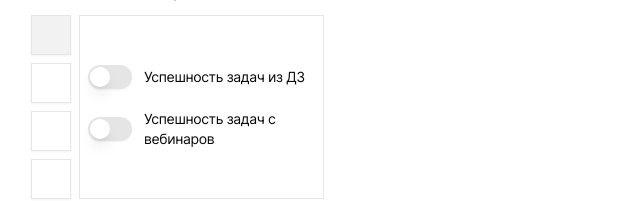
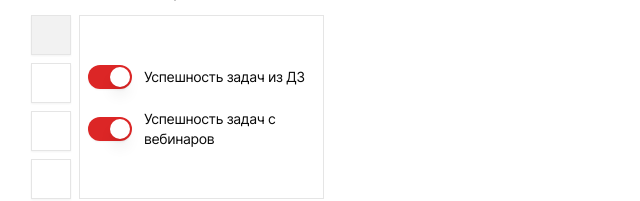
Before and after one commit to itsTPM/foxford-tools, a Vue app: page /#/ in a window 1280 px wide. Shown: the part 157-358 px from the top of the page, without its empty margins (0-640 px from the left). Built offline with nearby package versions, Linux system fonts and the light colour scheme; some icons are missing.

Commit message:
fix(useSettings): make settingGroups reactive

```diff
--- a/src/composables/useSettings.js
+++ b/src/composables/useSettings.js
@@ -1,7 +1,7 @@
-import { reactive, toRefs } from 'vue';
+import { reactive, toRefs, ref } from 'vue';
 import { IconBook2, IconPercentage, IconWand, IconNotebook } from '@tabler/icons-vue';
 
-const settingGroups = [
+const settingGroups = ref([
   {
     title: 'Проценты',
     id: 'percentages',
@@ -58,17 +58,17 @@ const settingGroups = [
       },
     ],
   },
-];
+]);
 
 const state = reactive({
   settings: {},
   isRefreshNeeded: false,
-  selectedSettingGroup: settingGroups[0],
+  selectedSettingGroup: settingGroups.value[0],
 });
 
 export function useSettings() {
   async function loadSettings() {
-    for (const settingGroup of settingGroups) {
+    for (const settingGroup of settingGroups.value) {
       for (const setting of settingGroup.settings) {
         const storageValue = localStorage.getItem(setting.id);
 
@@ -86,12 +86,12 @@ export function useSettings() {
   async function toggleSetting(settingId) {
     const newValue = !state.settings[settingId];
     await setSetting(settingId, newValue);
+    setIsRefreshNeeded(true);
   }
 
   async function setSetting(settingId, newValue) {
     state.settings[settingId] = newValue;
     localStorage.setItem(settingId, newValue);
-    setIsRefreshNeeded(true);
     await chrome.storage.local.set({ [settingId]: newValue });
   }
 
```
